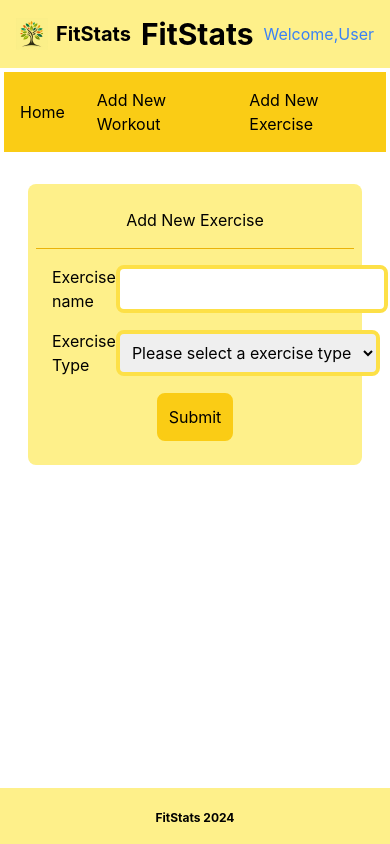
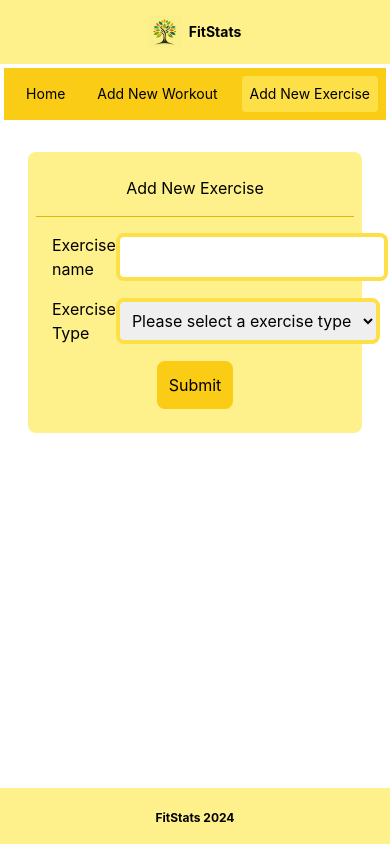
Before and after one commit to pankajmohan/fitstats, a React (Create React App) app: page /addexercises in a window 390 px wide. Built offline with nearby package versions, Linux system fonts and the light colour scheme.

Commit message:
Navbar and positional changes

```diff
--- a/src/App.css
+++ b/src/App.css
@@ -11,6 +11,10 @@
   .App-logo {
     animation: App-logo-spin infinite 20s linear;
   }
+}
+
+.nav-bar-link.active{
+  @apply bg-yellow-300;
 }
 
 .App-header {
--- a/src/App.js
+++ b/src/App.js
@@ -16,7 +16,7 @@ export default function App() {
         <Navbar></Navbar>
         <div className='flex-grow'>
         <Routes>
-        <Route path="/" element={<Protected Component={Dashboard} />} />
+        <Route path="/fitstats" element={<Protected Component={Dashboard} />} />
         <Route path="/addexercises" element={<Protected Component={Addnewexercise} />} />
         <Route path="/startnewworkout" element={<Protected Component={Startnewworkout} />} />
         </Routes>
--- a/src/components/Addnewexercise.js
+++ b/src/components/Addnewexercise.js
@@ -8,11 +8,11 @@ function Addnewexercise() {
                     <div className="px-4">
                         <div className="flex items-center my-4">
                             <label className="w-1/4">Exercise name</label>
-                            <input type="text" name="exercisename" className="border-4 border-yellow-300 flex-grow p-2 hover:border-yellow-500 focus:border-yellow-500 focus:outline-none rounded-lg" />
+                            <input type="text" name="exercisename" className="border-4 border-yellow-300 flex-grow p-2 hover:border-yellow-500 focus:border-yellow-500 focus:outline-none rounded-lg px-2" />
                         </div>
                         <div className="flex items-center">
                             <label className="w-1/4">Exercise Type</label>
-                            <select type="text" name="exercisetype" className="border-4 border-yellow-300 flex-grow p-2 hover:border-yellow-500 focus:border-yellow-500 focus:outline-none rounded-lg">
+                            <select type="text" name="exercisetype" className="border-4 border-yellow-300 flex-grow p-2 hover:border-yellow-500 focus:border-yellow-500 focus:outline-none rounded-lg px-2">
                                 <option value="">Please select a exercise type</option>
                                 <option value="Chest">Chest</option>
                                 <option value="Back">Back</option>
--- a/src/components/Dashboard.js
+++ b/src/components/Dashboard.js
@@ -1,7 +1,7 @@
 
 function Dashboard() {
     return (
-            <div class="grid grid-cols-6 gap-4 m-2">
+            <div className="grid grid-cols-6 gap-4 m-2">
                 {/* <div class="bg-yellow-100  p-3 col-start-2 col-span-4 text-center">1</div>
                 <div class="bg-yellow-100  p-3 col-start-1 col-end-7 text-center">1</div> */}
             </div>
--- a/src/components/Header.js
+++ b/src/components/Header.js
@@ -3,16 +3,16 @@ import logo from '../tree-logo.jpeg';
 function Header() {
     return (
         <header className="bg-yellow-200 p-4">
-            <div className="flex justify-between items-center">
+            <div className="flex justify-center md:justify-between items-center">
                 <div className="flex items-center">
                     <img src={logo} alt="Logo" className="h-8 w-8 mr-2 mix-blend-multiply" />
-                    <span className="text-xl font-bold">FitStats</span>
+                    <span className="text-sm md:text-xl font-bold">FitStats</span>
 
                 </div>
                 <div>
-                <span className="text-3xl font-bold">FitStats</span>
+                <span className="text-lg md:text-3xl font-bold  hidden md:block">FitStats</span>
                 </div>
-                <a href="/contact" className="text-blue-500 hover:text-blue-700">Welcome,User</a>
+                <a href="/contact" className="text-blue-500 hover:text-blue-700 hidden md:block">Welcome,User</a>
             </div>
         </header>
     );
--- a/src/components/Navbar.js
+++ b/src/components/Navbar.js
@@ -2,9 +2,9 @@ import { NavLink } from "react-router-dom";
 
 function Navbar(){
     return(<div className="flex flex-row justify-end items-center bg-yellow-400 m-1">
-                <NavLink className="text-md  p-2 m-2 rounded  hover:bg-yellow-300">Home</NavLink>
-                <NavLink to={"/startnewworkout"}className="text-md  p-2 m-2 rounded  hover:bg-yellow-300">Add New Workout</NavLink>
-                <NavLink to={"/addexercises"} className="text-md  p-2 m-2 rounded  hover:bg-yellow-300">Add New Exercise</NavLink>
+                <NavLink to={"/fitstats"}className="text-sm md:text-md  p-2 m-2 rounded  hover:bg-yellow-300 nav-bar-link">Home</NavLink>
+                <NavLink to={"/startnewworkout"} className="text-sm md:text-md  p-2 m-2 rounded  hover:bg-yellow-300 nav-bar-link">Add New Workout</NavLink>
+                <NavLink to={"/addexercises"} className="text-sm md:text-md  p-2 m-2 rounded  hover:bg-yellow-300 nav-bar-link">Add New Exercise</NavLink>
             </div>
     )
 }
```
